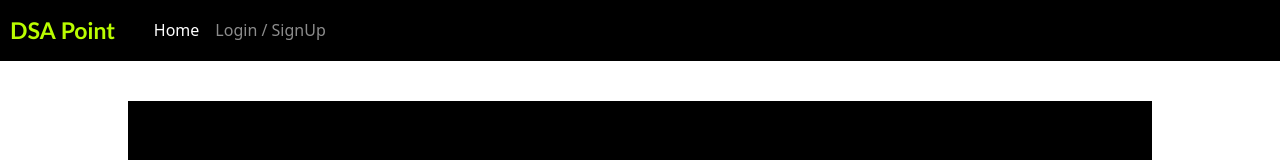
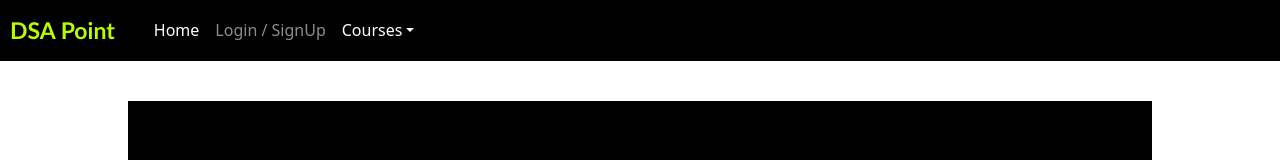
Before and after one commit to dev-anuragS/DSApoint, a React (Create React App) app in the folder dsapoint/: page / in a window 1280 px wide. Shown: the top 160 px of the page. Built offline with nearby package versions, Linux system fonts and the light colour scheme.

Commit message:
Navbar Updated

```diff
--- a/dsapoint/src/components/Navbar.jsx
+++ b/dsapoint/src/components/Navbar.jsx
@@ -1,5 +1,5 @@
 import React from 'react'
-import {NavLink} from 'react-router-dom'
+import { NavLink } from 'react-router-dom'
 import '../components/sass/navbar.scss'
 
 const Navbar = () => {
@@ -19,6 +19,17 @@
                         <li className="nav-item">
                             <NavLink className="nav-link" exact to="/login">Login / SignUp</NavLink>
                         </li>
+                        <li className="nav-item dropdown">
+                            <NavLink className="nav-link dropdown-toggle" exact to="#" id="navbarDropdown" role="button" data-toggle="dropdown" aria-haspopup="true" aria-expanded="false">
+                                Courses
+                            </NavLink>
+                            <div className="dropdown-menu" aria-labelledby="navbarDropdown">
+                                <NavLink className="dropdown-item" exact to="/stack">Stack</NavLink>
+                                <NavLink className="dropdown-item" exact to="/queue">Queue</NavLink>
+                                <div className="dropdown-divider"></div>
+                                <NavLink className="dropdown-item" exact to="/codingPlatform">Coding Platform</NavLink>
+                            </div>
+                        </li>
                     </ul>
                 </div>
             </nav>
```
